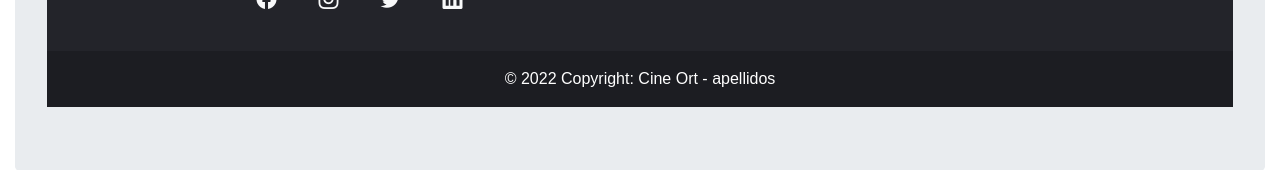
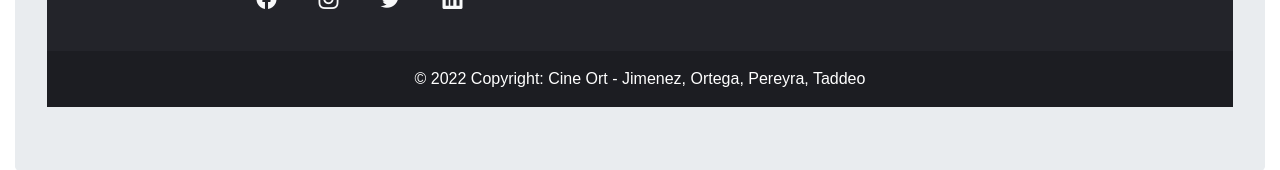
Before and after one commit to dannyj182/PNT2-ProyectoFinal, a Vue app: page /login in a window 1280 px wide. Shown: the part 1821-1991 px from the top of the page. Built offline with nearby package versions, Linux system fonts and the light colour scheme; what vue-form would draw is missing.

Commit message:
agrego apellidos

```diff
--- a/src/components/Footer.vue
+++ b/src/components/Footer.vue
@@ -45,7 +45,7 @@
         <!-- Copyright -->
         <div class="text-center p-3 " style="background-color: rgba(0, 0, 0, 0.2);">
         © 2022 Copyright:
-        <p class="text-white d-inline">Cine Ort - apellidos</p>
+        <p class="text-white d-inline">Cine Ort - Jimenez, Ortega, Pereyra, Taddeo</p>
         </div>
         <!-- Copyright -->
     </footer>
```
